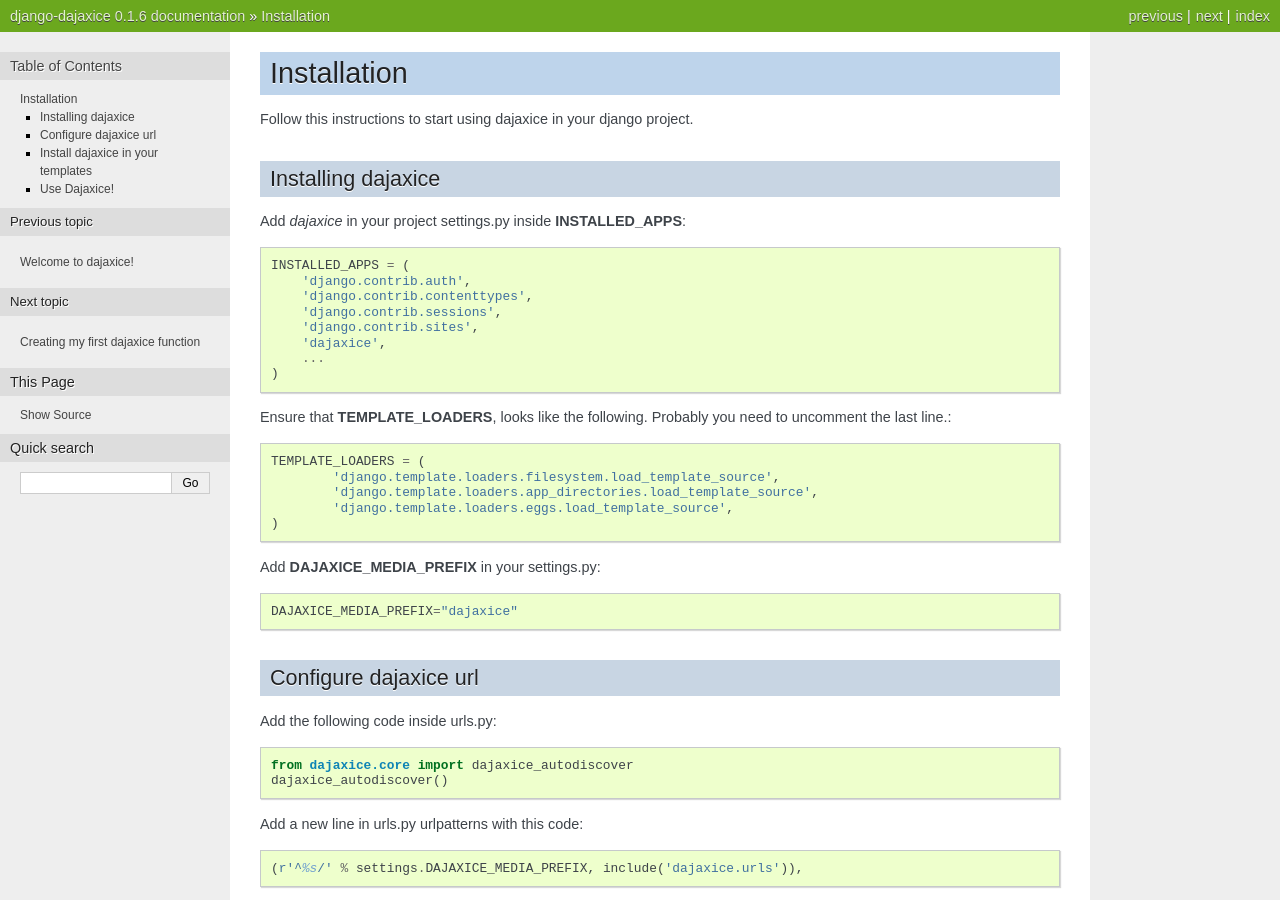
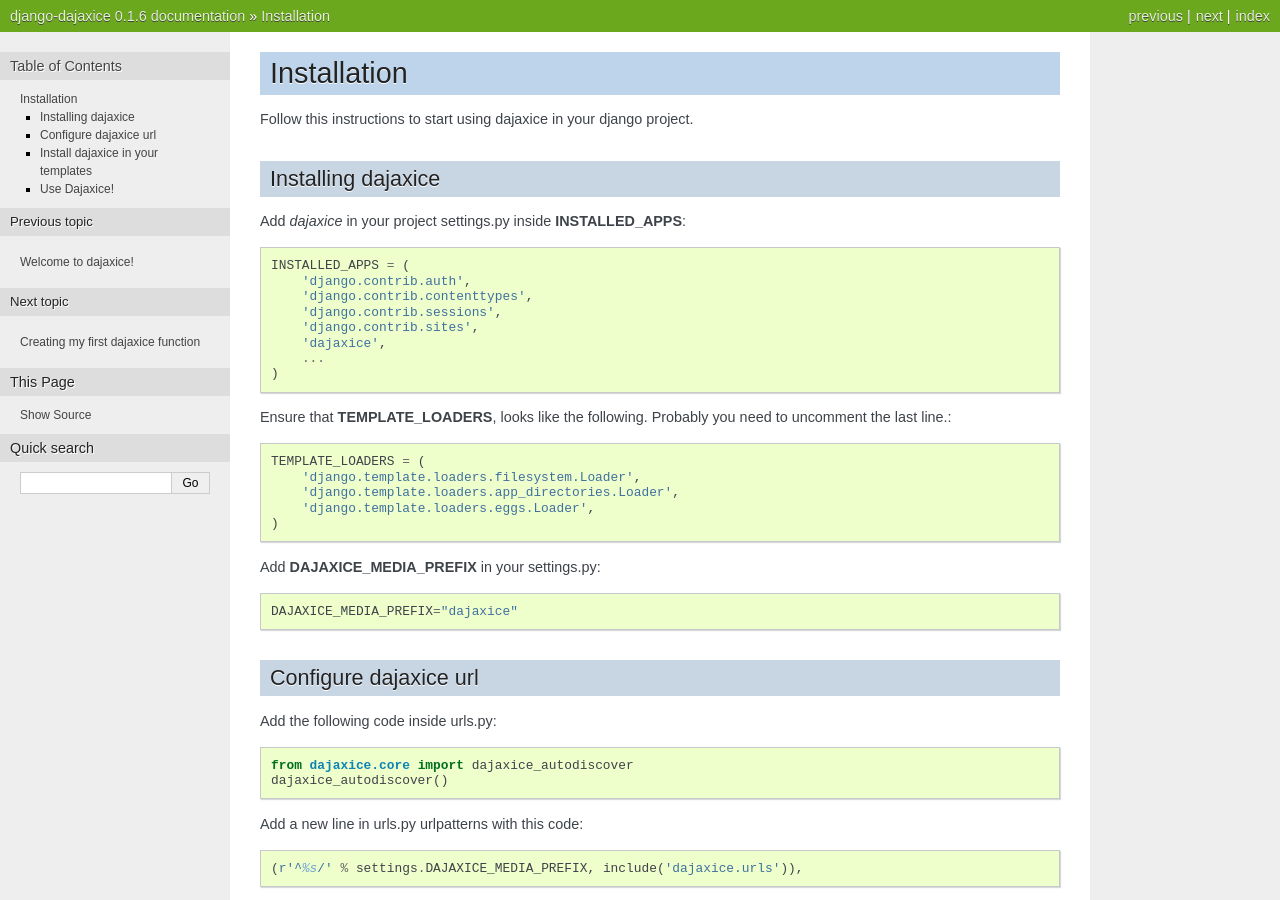
Before and after one commit to jorgebastida/django-dajaxice, a Sphinx documentation site: the page built from docs/installation.rst, in a window 1280 px wide and 900 px high. Built offline with Sphinx 7.4.7, drawn with Linux system fonts in a browser that asks for light colours.

Commit message:
updated installation guide for compatibility with django 1.3

```diff
--- a/docs/installation.rst
+++ b/docs/installation.rst
@@ -19,9 +19,9 @@
 Ensure that **TEMPLATE_LOADERS**, looks like the following. Probably you need to uncomment the last line.::
 
 	TEMPLATE_LOADERS = (
-		'django.template.loaders.filesystem.load_template_source',
-		'django.template.loaders.app_directories.load_template_source',
-		'django.template.loaders.eggs.load_template_source',
+	    'django.template.loaders.filesystem.Loader',
+	    'django.template.loaders.app_directories.Loader',
+	    'django.template.loaders.eggs.Loader',
 	)
 
 Add **DAJAXICE_MEDIA_PREFIX** in your settings.py::
```
